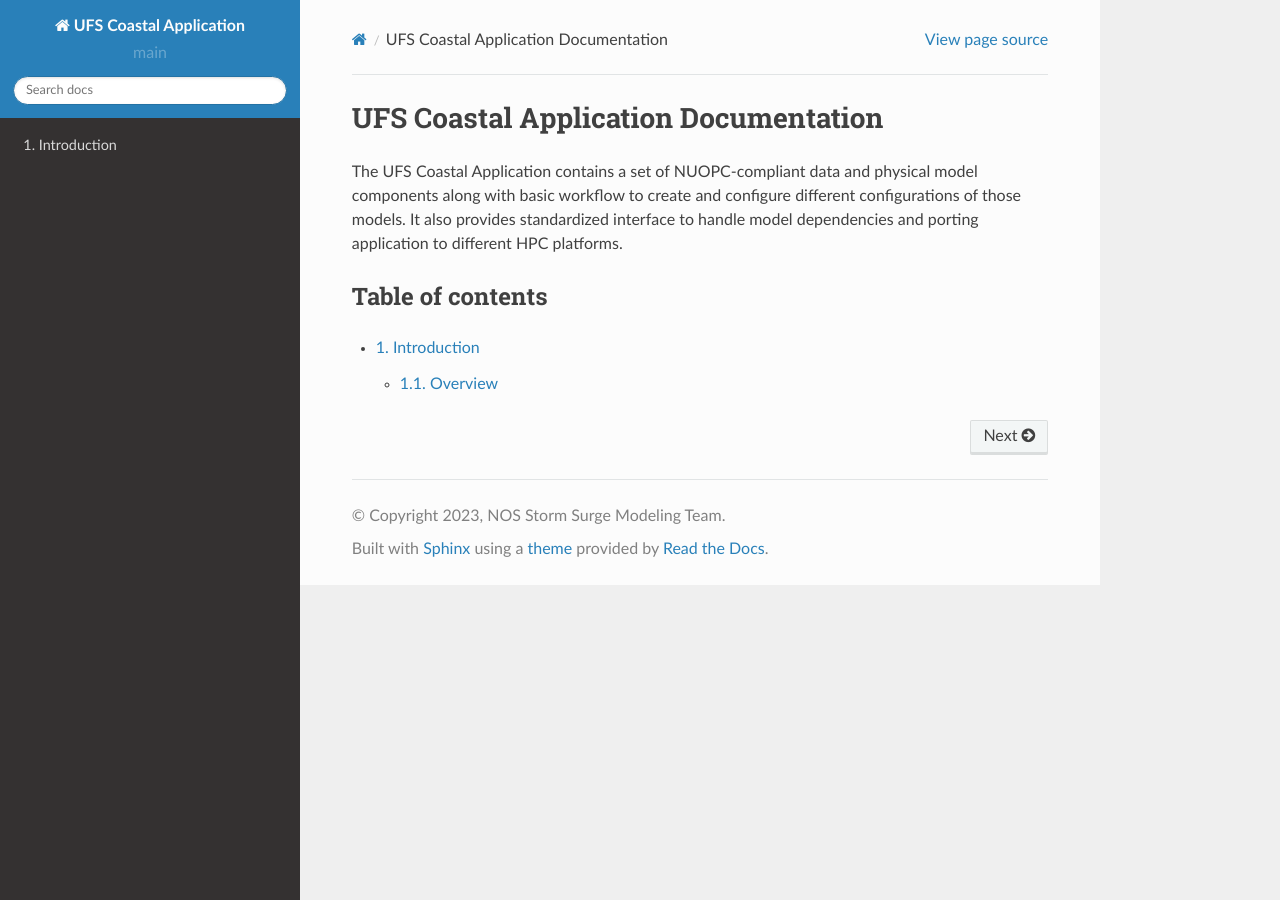
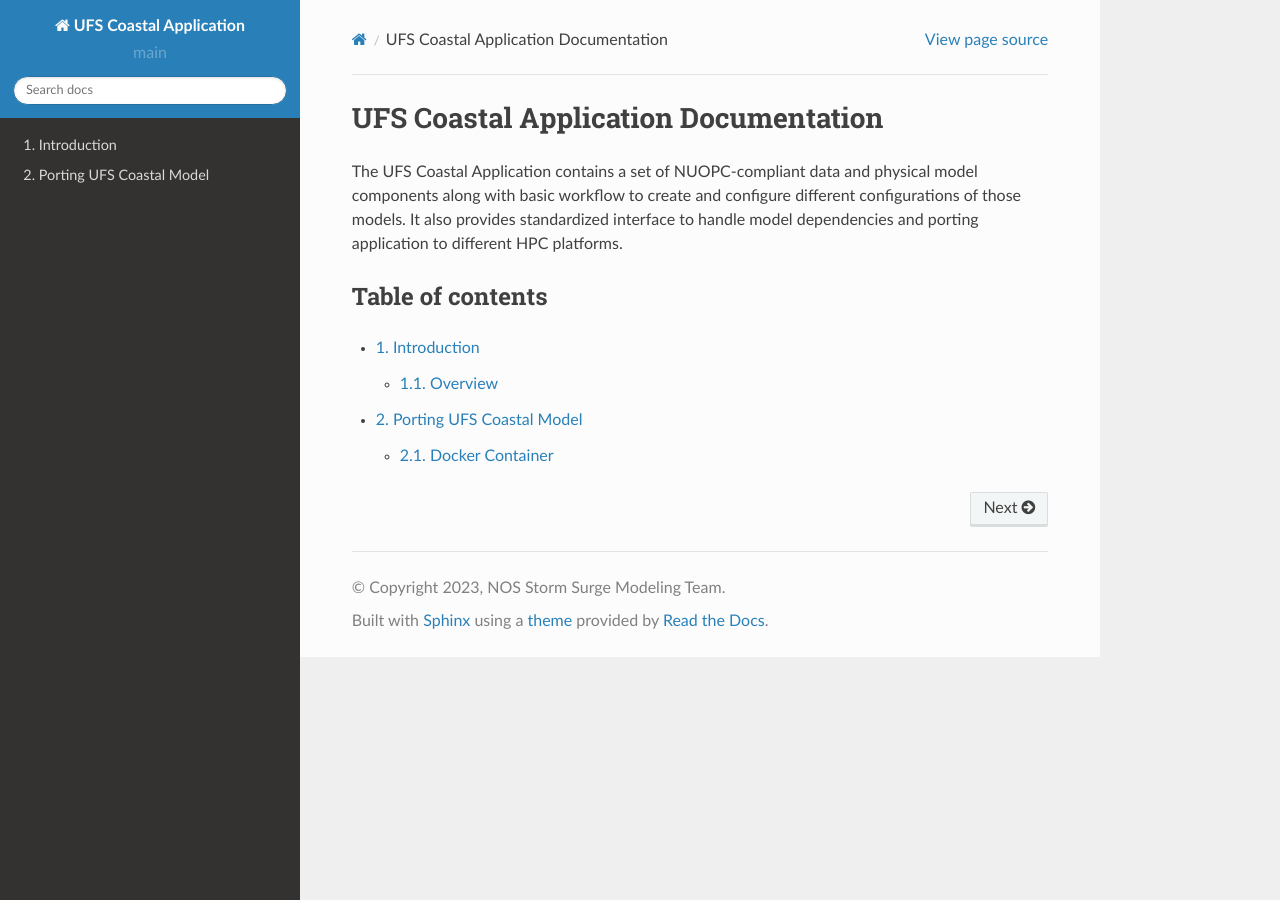
Before and after one commit to oceanmodeling/ufs-coastal-app, a Sphinx documentation site: the page built from doc/source/index.rst, in a window 1280 px wide. Built offline with Sphinx 7.4.7 and the Read the Docs theme 2.0.0, drawn with Linux system fonts in a browser that asks for light colours; comment, search, counter and statistics services are not loaded; some of the changed lines change nothing that is shown.

Commit message:
update documentation

```diff
--- a/doc/source/index.rst
+++ b/doc/source/index.rst
@@ -19,3 +19,4 @@ Table of contents
    :numbered:
 
    introduction.rst
+   porting.rst
--- /dev/null
+++ b/doc/source/porting.rst
@@ -0,0 +1,238 @@
+.. _porting:
+
+=========================
+Porting UFS Coastal Model
+=========================
+
+Porting UFS Coastal to unsupported platform involves multiple steps that is explained briefly
+in the following sections for different environments.
+
+----------------
+Docker Container
+----------------
+
+1. Create new Docker container and install base development environment:
+
+.. code-block:: console
+
+  docker run -it ubuntu:latest
+
+  apt-get update
+  apt-get upgrade
+  apt-get install -y gcc g++ gfortran gdb
+  apt-get install -y environment-modules
+  apt-get install -y build-essential
+  apt-get install -y libkrb5-dev
+  apt-get install -y m4
+  apt-get install -y git
+  apt-get install -y git-lfs
+  apt-get install -y bzip2
+  apt-get install -y unzip
+  apt-get install -y automake
+  apt-get install -y xterm
+  apt-get install -y texlive
+  apt-get install -y libcurl4-openssl-dev
+  apt-get install -y libssl-dev
+  apt-get install -y meson
+  apt-get install -y mysql-server
+  apt-get install -y libmysqlclient-dev
+  apt-get install -y python3-dev python3-pip
+  apt-get install -y openmpi-bin libopenmpi-dev
+
+2. Log out and in to container (save hash of container)
+
+.. code-block:: console
+
+  exit
+  docker exec -it [HASH_OF_DOCKER_CONTAINER] bash
+
+3. Clone Spack-stack
+
+In this case, ``/opt`` directory will be used to install the dependencies but there is no
+any restriction to use another directory for it.
+
+.. code-block:: console
+
+  cd /opt
+  git clone --recurse-submodules https://github.com/jcsda/spack-stack.git
+  cd spack-stack
+  git checkout 1.4.1
+  git submodule update --init --recursive
+  source setup.sh
+
+.. note::
+  The ``proj`` package has bug and creates issue in the installation. Until ``spack`` submodule is
+  updated under ``spack-stack``, the following instructions can be used to fix the ``proj`` package.
+
+  .. code-block:: console
+
+    cd spack-stack/spack
+    git remote add upstream https://github.com/spack/spack.git
+    git fetch upstream
+    git cherry-pick upsream 149d194 (and resolve conflicts)
+
+4. Install core dependencies
+
+.. code-block:: console
+
+  cd spack-stack
+  spack stack create env --site linux.default --template ufs-weather-model --name ufs.local --prefix /opt/ufs.local
+  cd envs/ufs.local/
+  spack env activate .
+
+.. note::
+  ``spack stack create env -h`` shows the list of available environments.
+
+5. Find external packages/compilers
+
+.. code-block:: console
+
+  cd spack-stack
+  export SPACK_SYSTEM_CONFIG_PATH="$PWD/envs/ufs.local/site"
+  find --scope system --exclude bison --exclude cmake --exclude curl --exclude openssl --exclude openssh
+  spack external find --scope system perl
+  spack external find --scope system wget
+  spack external find --scope system mysql
+  spack external find --scope system texlive
+  spack compiler find --scope system
+  unset SPACK_SYSTEM_CONFIG_PATH
+
+6. Set default compiler and MPI library
+
+The user need to check compiler and openmpi versions.
+
+.. code-block:: console
+
+  gcc --version
+  spack config add "packages:all:compiler:[gcc@YOUR-VERSION]"
+  # Example
+  spack config add "packages:all:compiler:[gcc@11.4.0]"
+
+  # Example for Red Hat 8 following the above instructions
+  spack config add "packages:all:providers:mpi:[openmpi@4.1.5]"
+
+  # Example for Ubuntu 20.04 or 22.04 following the above instructions
+  spack config add "packages:all:providers:mpi:[mpich@4.1.1]"
+
+7. Set few more package variants
+
+.. code-block:: console
+
+  spack config add "packages:fontconfig:variants:+pic"
+  spack config add "packages:pixman:variants:+pic"
+  spack config add "packages:cairo:variants:+pic"
+  spack config add "packages:libffi:version:[3.3]"
+  spack config add "packages:flex:version:[2.6.4]"
+
+8. Add additional dependencies for UFS Coastal Model
+
+.. code-block:: console
+
+  spack add parmetis@4.0.3~shared ^metis~shared
+  spack add proj@4.9.2~shared~tiff
+
+.. note::
+  Since ``parmetis`` package depends on ``metis``, it will also install `metis@5.1.0` spack package.
+  Also note that ``metis@5.1.0`` is not compatible with ADCIRC and throw error like
+  ``undefined reference to metis_estimatememory_``.
+
+9. Install packages
+
+.. code-block:: console
+
+  spack concretize 2>&1 | tee log.concretize
+  spack install --source 2>&1 | tee log.install
+
+10. Create modules
+
+.. code-block:: console
+
+  spack module tcl refresh
+  spack stack setup-meta-modules
+
+11. Testing modules (Optional)
+
+.. code-block:: console
+
+  . /etc/profile.d/modules.sh
+  module use /opt/ufs.local/modulefiles/Core
+  module load stack-gcc/11.4.0
+  module load stack-python/3.10.8
+  module load stack-openmpi/4.1.5
+
+12. Clone UFS Coastal Model and create new module file
+
+.. code-block:: console
+
+  cd /opt
+  git clone -b feature/coastal_app --recursive https://github.com/oceanmodeling/ufs-coastal.git
+  cd ufs-coastal/modulefiles
+  vi ufs_local.gnu
+
+Content of ``ufs_local.gnu`` module file:
+
+.. code-block:: console
+
+  #%Module
+
+  proc ModulesHelp {} {
+    puts stderr "\tcit - loads modules required for building and running UFS Model on Linux/GNU"
+  }
+
+  module-whatis "loads UFS Model prerequisites for Linux/GNU"
+
+  module use /opt/ufs.local/modulefiles/Core
+
+  module load stack-gcc/11.4.0
+  module load stack-python/3.10.8
+  module load stack-openmpi/4.1.5
+
+  module load jasper/2.0.32
+  module load zlib/1.2.13
+  module load libpng/1.6.37
+  module load hdf5/1.14.0
+  module load netcdf-c/4.9.2
+  module load netcdf-fortran/4.6.0
+  module load parallelio/2.5.9
+  module load esmf/8.4.2
+  module load fms/2023.01
+  module load bacio/2.4.1
+  module load crtm/2.4.0
+  module load g2/3.4.5
+  module load g2tmpl/1.10.2
+  module load ip/3.3.3
+  module load sp/2.3.3
+  module load w3emc/2.9.2
+  module load gftl-shared/1.5.0
+  module load mapl/2.35.2-esmf-8.4.2
+  module load scotch/7.0.3
+
+  module load metis/5.1.0
+  module load parmetis/4.0.3
+  module load proj/4.9.2
+
+  setenv METIS_ROOT $env(metis_ROOT)
+  setenv PARMETIS_ROOT $env(parmetis_ROOT)
+  setenv PROJ_ROOT $env(proj_ROOT)
+
+  setenv CC  mpicc
+  setenv CXX mpicxx
+  setenv F77 mpif77
+  setenv F90 mpif90
+  setenv FC  mpif90
+  setenv CMAKE_Platform linux.gnu
+
+13. Building UFS Coastal Model specific configurations
+
+.. code-block:: console
+
+  cd ufs-coastal/tests
+
+  # ADCIRC (it is not compatible with metis 5.x at this point)
+  ./compile.sh "local" "-DAPP=CSTLA -DBUILD_ADCPREP=ON -DADCIRC_CONFIG=PADCIRC -DCOUPLED=ON" coastal gnu NO NO
+
+  # FVCOM
+  ./compile.sh "local" "-DAPP=CSTLF -DCOORDINATE_TYPE=SPHERICAL -DWET_DRY=ON" coastal gnu NO NO
+
+  # SCHISM
+  ./compile.sh "local" "-DAPP=CSTLS -DUSE_ATMOS=ON -DNO_PARMETIS=OFF -DOLDIO=ON" coastal gnu NO NO
```
